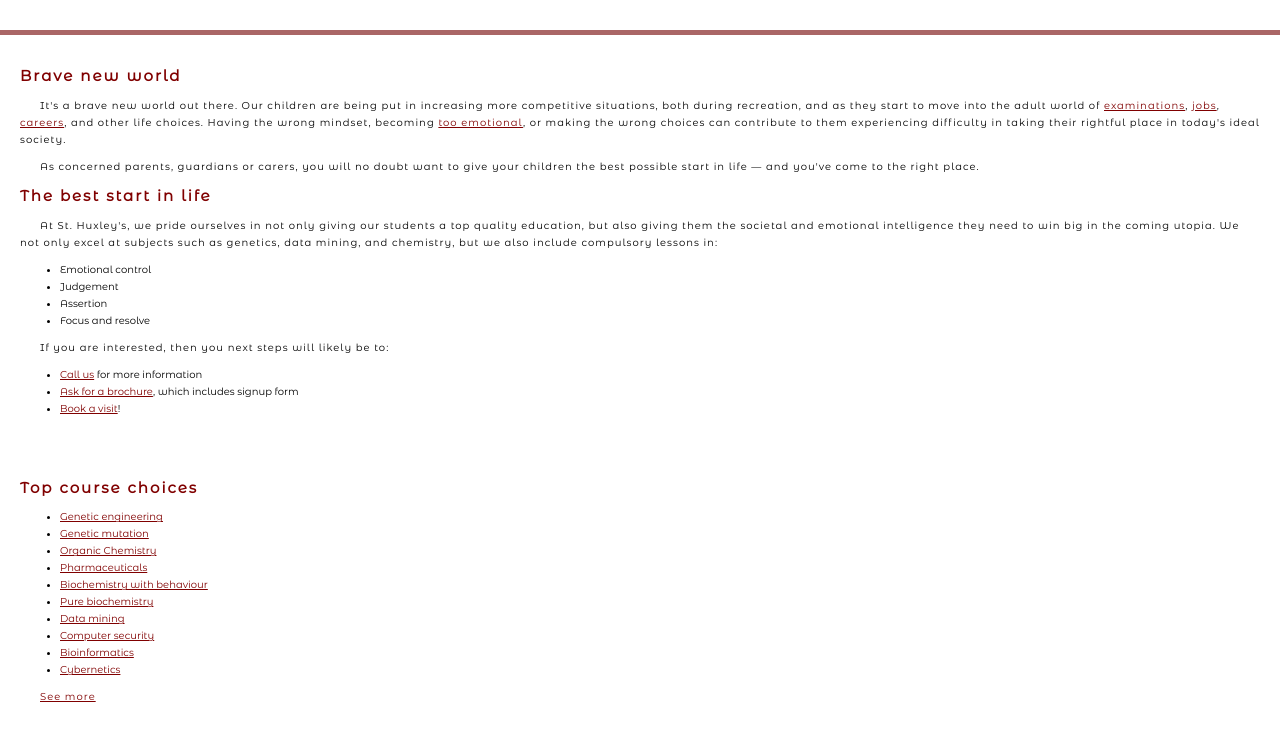
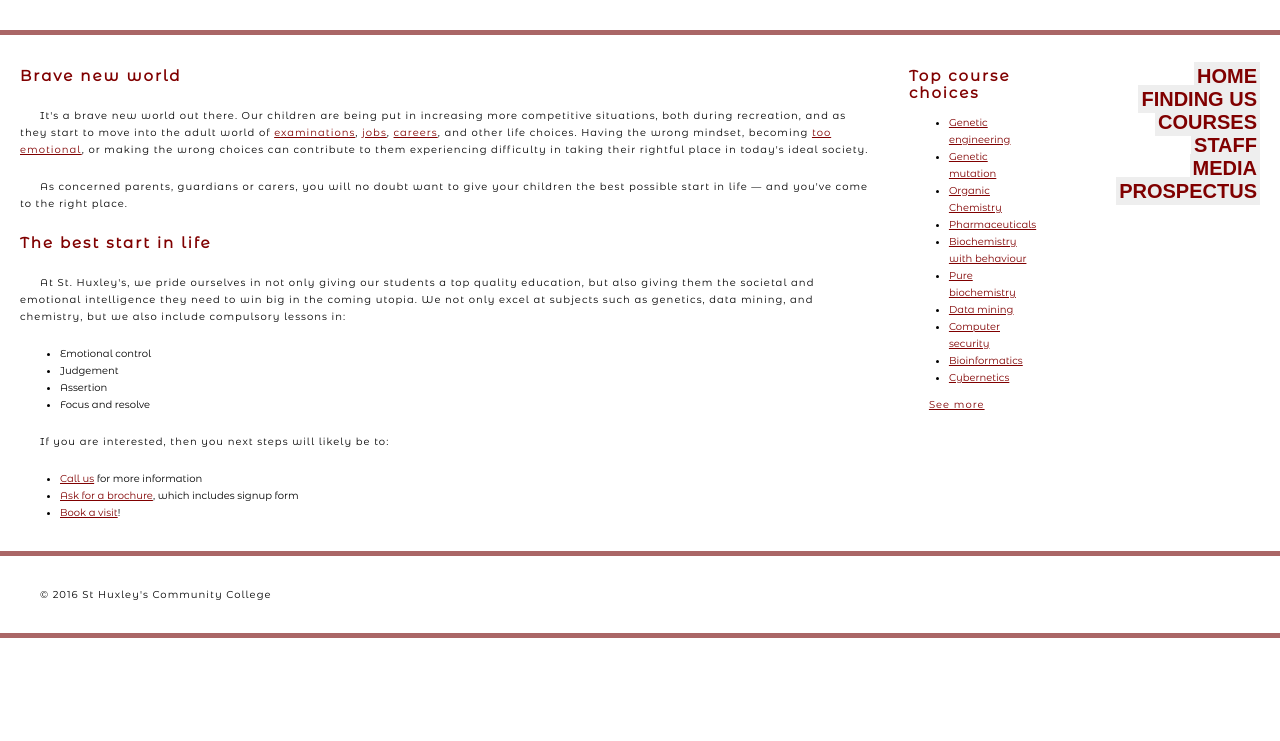
Before and after one commit to haleycjohn/Week-8, a plain HTML site: page Module 5 - assignment/index.html in a window 1280 px wide. Shown: the part 59-800 px from the top of the page. Drawn offline with Linux system fonts and the light colour scheme.

Commit message:
FINAL COMMIT - FINAL WEEK 8

```diff
--- a/Module 5 - assignment/index.html
+++ b/Module 5 - assignment/index.html
@@ -42,8 +42,8 @@
         </ol>
     </section>
 
-    <aside>
 
+      <aside>
 
       <h2>Top course choices</h2>
 
@@ -64,7 +64,8 @@
 
     </aside>
 
-    <nav>
+
+        <nav>
 
 <ol>
     <li><a href="#" class="button">HOME</a></li>
@@ -75,7 +76,8 @@
     <li><a href="#" class="button">PROSPECTUS</a></li>
 
 
-    </nav>
+        </nav>
+
   </main>
   <footer>
 
--- a/Module 5 - assignment/style.css
+++ b/Module 5 - assignment/style.css
@@ -48,7 +48,7 @@ a:focus {
   font: bold 20px Arial;
   background-color: #EEEEEE;
   color: maroon;
-  padding: 2px 6px 2px 6px;
+  padding: 3px 3px 3px 3px;
   text-decoration: none;
 }
 ol {
@@ -59,19 +59,20 @@ ol {
 /* Layout */
 
 section {
+  display: flex;
+  flex-direction: column;
+}
+
+main {
+display: flex;
+}
+
+aside {
 
 }
 
-
-main {
-
-}
-
-aside {
-}
-
 nav {
-
+display: flex;
 }
 
 
```
Also changed, not shown: 1 other file.
